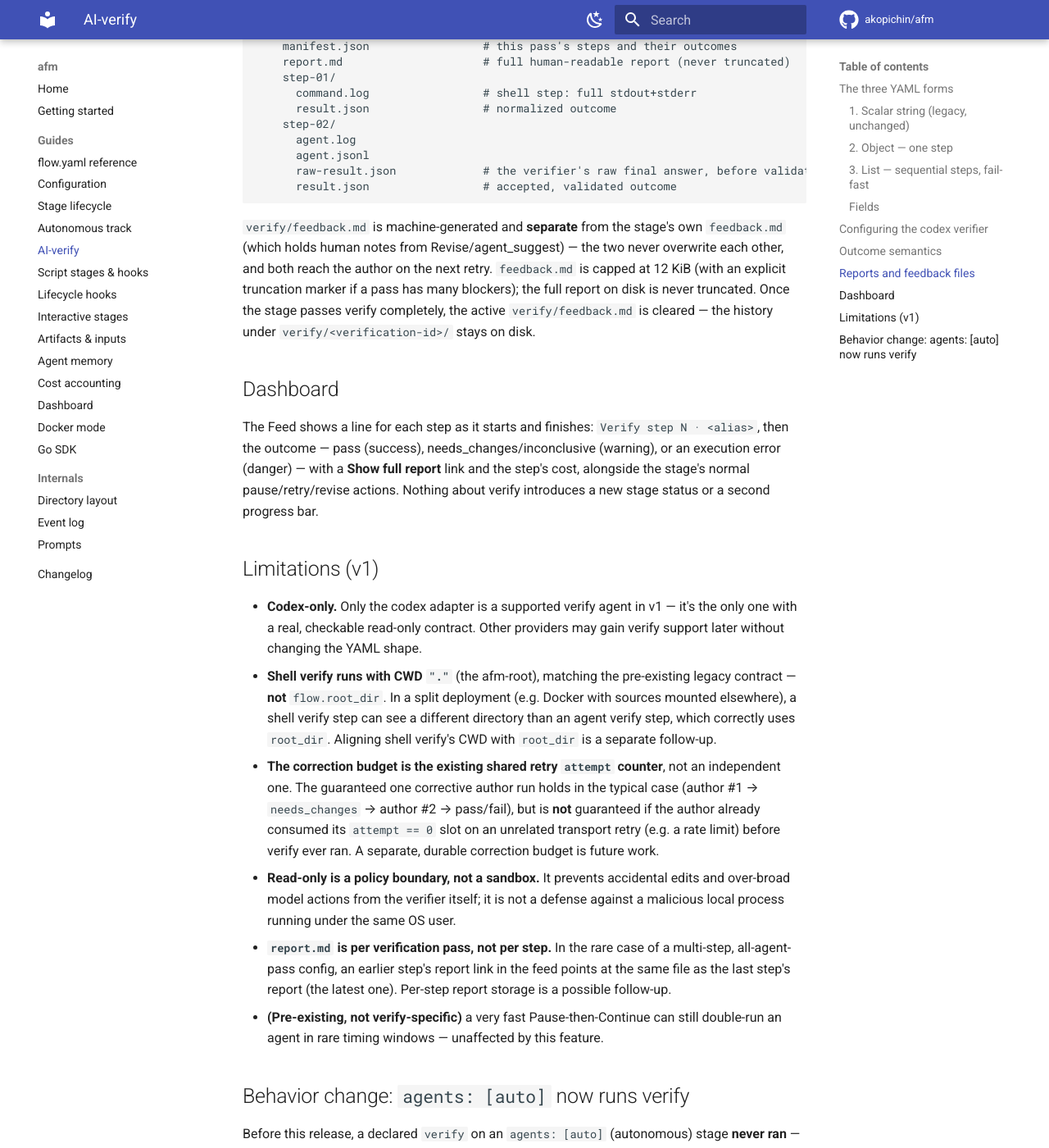
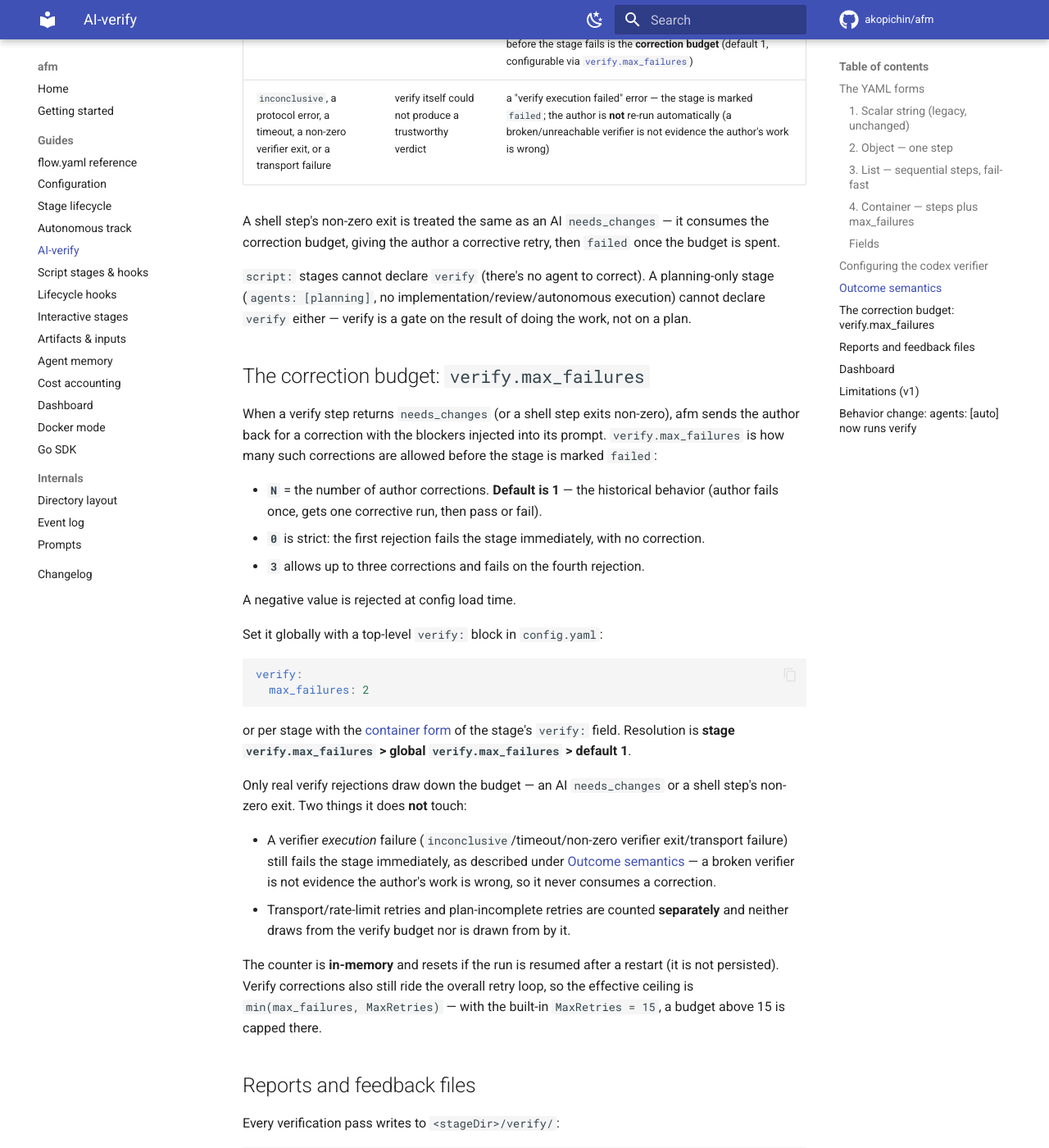
Before and after one commit to akopichin/afm, an MkDocs documentation site: the page built from docs/verify.md, in a window 1280 px wide and 1400 px high, scrolled down 4299 px. Shown: the whole window at 82% size. Built offline with MkDocs 1.6.1 and Material for MkDocs 9.7.7, drawn with Linux system fonts in a browser that asks for light colours; comment, search, counter and statistics services are not loaded; some of the changed text lies outside the part shown.

Commit message:
docs: changelog + документация для accounting.show_money и verify.max_failures
CHANGELOG.md: секция 2026-09-24 (2 Improvement, English).
docs/accounting.md: show_money (только токены по умолчанию, env AFM_ACCOUNTING_SHOW_MONEY).
docs/verify.md: container-форма verify с max_failures, правка устаревших
мест про «одну коррекцию»/attempt==0, новая секция про correction budget.
docs/config-reference.md, docs/flow-reference.md: новые поля.

````diff
--- a/docs/verify.md
+++ b/docs/verify.md
@@ -32,8 +32,10 @@ verify: "go test ./..."
 ```
 
 Exactly the previous behavior: one shell step, run in the project directory after
-`.done`. A non-zero exit is treated as "not actually done" — one corrective author
-retry with the command's output in the prompt, then `failed` if it fails again.
+`.done`. A non-zero exit is treated as "not actually done" — the author gets a
+corrective retry with the command's output in the prompt, then `failed` once the
+correction budget is spent (default 1, configurable via
+[`verify.max_failures`](#the-correction-budget-verifymax_failures)).
 
 ### 2. Object — one step
 
@@ -79,6 +81,32 @@ Steps run **in order**. The first step that doesn't pass stops the sequence —
 remaining steps are recorded as "not run", not "passed". After the author fixes
 the issue, the **whole list re-runs from the beginning** on the next attempt; a
 step that already passed is not cached across attempts.
+
+### 4. Container — steps plus `max_failures`
+
+To set a per-stage correction budget (how many `needs_changes` rejections the
+author may correct before the stage fails, see
+[The correction budget](#the-correction-budget-verifymax_failures) below), wrap
+the steps in an object with `steps:` and `max_failures:`:
+
+```yaml
+verify:
+  steps:
+    - run: "go test ./..."
+      timeout: 5m
+    - command: codex-as-claude
+      timeout: 15m
+      prompt: |
+        Check acceptance criteria and backward compatibility.
+  max_failures: 3          # optional; overrides the global verify.max_failures
+```
+
+`steps` is the same list of step objects as form 3; `max_failures` is optional.
+Only this container form carries `max_failures` — the scalar, single-object, and
+list forms above use the global `verify.max_failures` (default 1). No other
+top-level keys are allowed here: a step field (`run`/`command`/`prompt`/
+`timeout`) at the container's top level is a parse error (it belongs inside a
+`steps` item).
 
 ### Fields
 
@@ -166,16 +194,59 @@ The verifier returns a strict JSON verdict — `pass`, `needs_changes`, or
 | Outcome | Meaning | What afm does |
 |---------|---------|---------------|
 | `pass` | no blocking findings | the step passes; the stage moves to the next step (or completes) |
-| `needs_changes` (≥1 blocking finding) | the verifier found a real, provable problem | the author gets **one** corrective attempt via the existing incomplete-retry mechanism (same `attempt == 0` budget shell-verify has always used), with the blockers and a link to the full report injected into its prompt |
+| `needs_changes` (≥1 blocking finding) | the verifier found a real, provable problem | the author gets a corrective attempt via the incomplete-retry mechanism, with the blockers and a link to the full report injected into its prompt. How many corrections are allowed before the stage fails is the **correction budget** (default 1, configurable via [`verify.max_failures`](#the-correction-budget-verifymax_failures)) |
 | `inconclusive`, a protocol error, a timeout, a non-zero verifier exit, or a transport failure | verify itself could not produce a trustworthy verdict | a "verify execution failed" error — the stage is marked `failed`; the author is **not** re-run automatically (a broken/unreachable verifier is not evidence the author's work is wrong) |
 
-A shell step's non-zero exit is treated the same as an AI `needs_changes` — one
-corrective retry, then `failed`.
+A shell step's non-zero exit is treated the same as an AI `needs_changes` — it
+consumes the correction budget, giving the author a corrective retry, then
+`failed` once the budget is spent.
 
 `script:` stages cannot declare `verify` (there's no agent to correct). A
 planning-only stage (`agents: [planning]`, no implementation/review/autonomous
 execution) cannot declare `verify` either — verify is a gate on the result of doing
 the work, not on a plan.
+
+## The correction budget: `verify.max_failures`
+
+When a verify step returns `needs_changes` (or a shell step exits non-zero), afm
+sends the author back for a correction with the blockers injected into its
+prompt. `verify.max_failures` is how many such corrections are allowed before the
+stage is marked `failed`:
+
+- **`N`** = the number of author corrections. **Default is 1** — the historical
+  behavior (author fails once, gets one corrective run, then pass or fail).
+- **`0`** is strict: the first rejection fails the stage immediately, with no
+  correction.
+- **`3`** allows up to three corrections and fails on the fourth rejection.
+
+A negative value is rejected at config load time.
+
+Set it globally with a top-level `verify:` block in `config.yaml`:
+
+```yaml
+verify:
+  max_failures: 2
+```
+
+or per stage with the [container form](#4-container-steps-plus-max_failures) of
+the stage's `verify:` field. Resolution is **stage `verify.max_failures` >
+global `verify.max_failures` > default 1**.
+
+Only real verify rejections draw down the budget — an AI `needs_changes` or a
+shell step's non-zero exit. Two things it does **not** touch:
+
+- A verifier *execution* failure (`inconclusive`/timeout/non-zero verifier
+  exit/transport failure) still fails the stage immediately, as described under
+  [Outcome semantics](#outcome-semantics) — a broken verifier is not evidence
+  the author's work is wrong, so it never consumes a correction.
+- Transport/rate-limit retries and plan-incomplete retries are counted
+  **separately** and neither draws from the verify budget nor is drawn from by
+  it.
+
+The counter is **in-memory** and resets if the run is resumed after a restart
+(it is not persisted). Verify corrections also still ride the overall retry
+loop, so the effective ceiling is `min(max_failures, MaxRetries)` — with the
+built-in `MaxRetries = 15`, a budget above 15 is capped there.
 
 ## Reports and feedback files
 
@@ -224,12 +295,15 @@ verify introduces a new stage status or a second progress bar.
   with sources mounted elsewhere), a shell verify step can see a different
   directory than an agent verify step, which correctly uses `root_dir`. Aligning
   shell verify's CWD with `root_dir` is a separate follow-up.
-- **The correction budget is the existing shared retry `attempt` counter**, not an
-  independent one. The guaranteed one corrective author run holds in the typical
-  case (author #1 → `needs_changes` → author #2 → pass/fail), but is **not**
-  guaranteed if the author already consumed its `attempt == 0` slot on an unrelated
-  transport retry (e.g. a rate limit) before verify ever ran. A separate, durable
-  correction budget is future work.
+- **The correction budget is an independent, in-memory counter**
+  (`verify.max_failures`, default 1 — see
+  [The correction budget](#the-correction-budget-verifymax_failures)), separate
+  from the shared retry `attempt` counter. Transport/rate-limit retries and
+  plan-incomplete retries no longer eat into it, and vice versa, so the
+  configured number of corrective author runs is honored regardless of unrelated
+  retries. The counter is **not durable**: it lives only for the current run and
+  resets if the run is resumed after a restart. Verify corrections still ride the
+  overall retry loop, so the effective ceiling is `min(max_failures, 15)`.
 - **Read-only is a policy boundary, not a sandbox.** It prevents accidental edits
   and over-broad model actions from the verifier itself; it is not a defense
   against a malicious local process running under the same OS user.
````
Also changed, not shown: other parts of docs/verify.md (+1 -1 lines), CHANGELOG.md (+49 -0 lines), docs/accounting.md (+39 -0 lines), docs/config-reference.md (+11 -1 lines), docs/flow-reference.md (+1 -1 lines).
